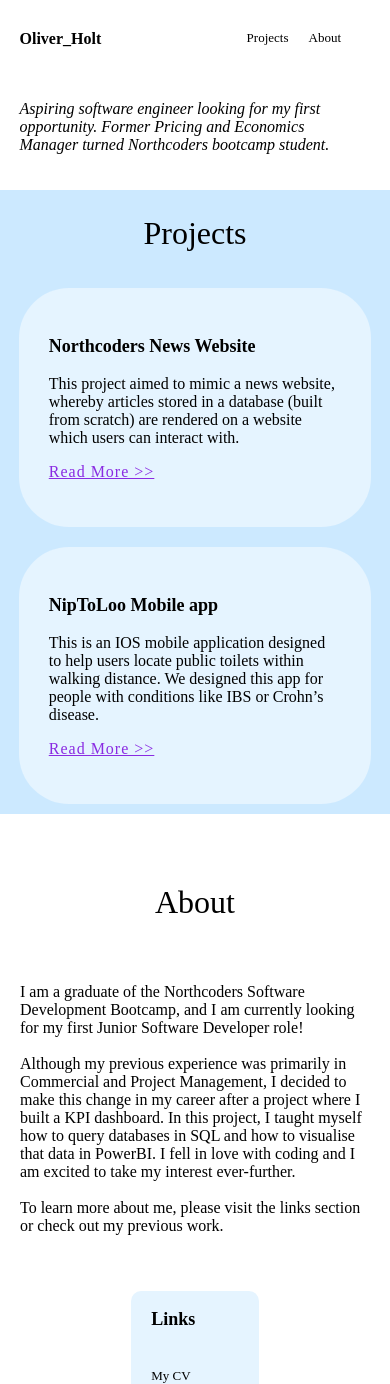
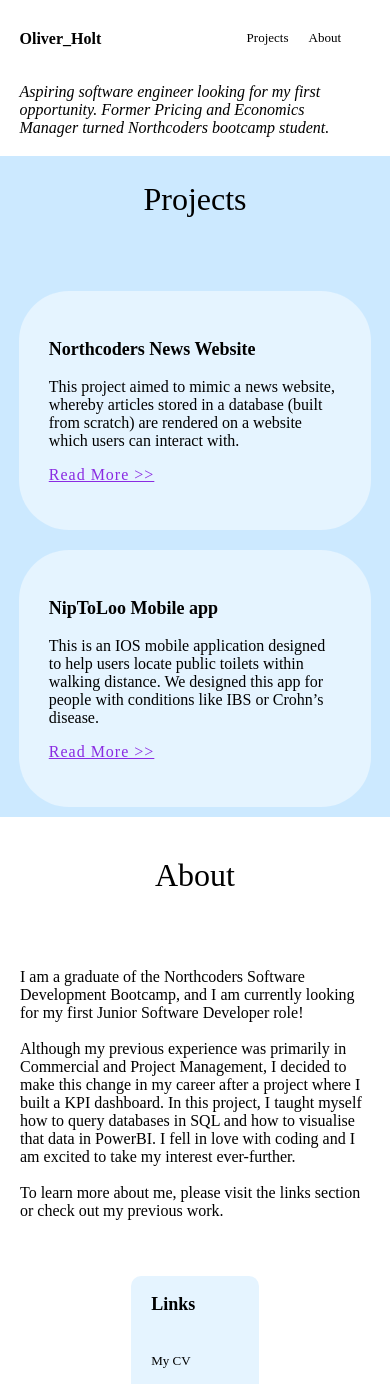
Before and after one commit to OliverHolt/portfolio-website, a React (Create React App) app: page / in a window 390 px wide. Shown: the top 1384 px of the page. Built offline with nearby package versions, Linux system fonts and the light colour scheme.

Commit message:
add visual refactor for mobile

```diff
--- a/src/CSS/About.css
+++ b/src/CSS/About.css
@@ -1,12 +1,13 @@
 .about {
   padding: 0% 0% 0% 5%;
-  min-height: 40vh;
+  /* min-height: 40vh; */
 }
 
 #about-section-title {
   font-size: xxx-large;
   width: 100%;
   padding: 50px 0% 0% 0%;
+  height: 75px;
 }
 
 .about-items {
@@ -89,7 +90,7 @@
     padding: 20px;
   }
   #about-section-title {
-    padding: 50px 0px 0px 0px;
+    padding: 20px 0px 0px 0px;
     margin: 0px;
     text-align: center;
   }
--- a/src/CSS/Projects.css
+++ b/src/CSS/Projects.css
@@ -1,15 +1,16 @@
 .projects {
   padding: 0% 0% 0% 0%;
-  min-height: 40vh;
+  /* min-height: 40vh; */
   background-color: #cce9ff;
 }
 
 #projects-section-title {
   font-size: xxx-large;
   background-color: #cce9ff;
-  width: 100%;
-  margin: 0% 0% 20px 0%;
+  /* width: 100%; */
+  /* margin: 0% 0% 20px 0%; */
   padding: 50px 0% 0% 5%;
+  height: 100px;
 }
 
 .portfolio-items {
--- a/src/CSS/TagLine.css
+++ b/src/CSS/TagLine.css
@@ -1,11 +1,11 @@
 .tag-line {
-  height: 15vh;
+  /* height: 15vh; */
   width: 85vw;
   display: flex;
   align-items: center;
   justify-content: center;
   text-align: left;
-  padding: 0% 0% 0% 5%;
+  padding: 5%;
   font-size: xx-large;
 }
 
```
